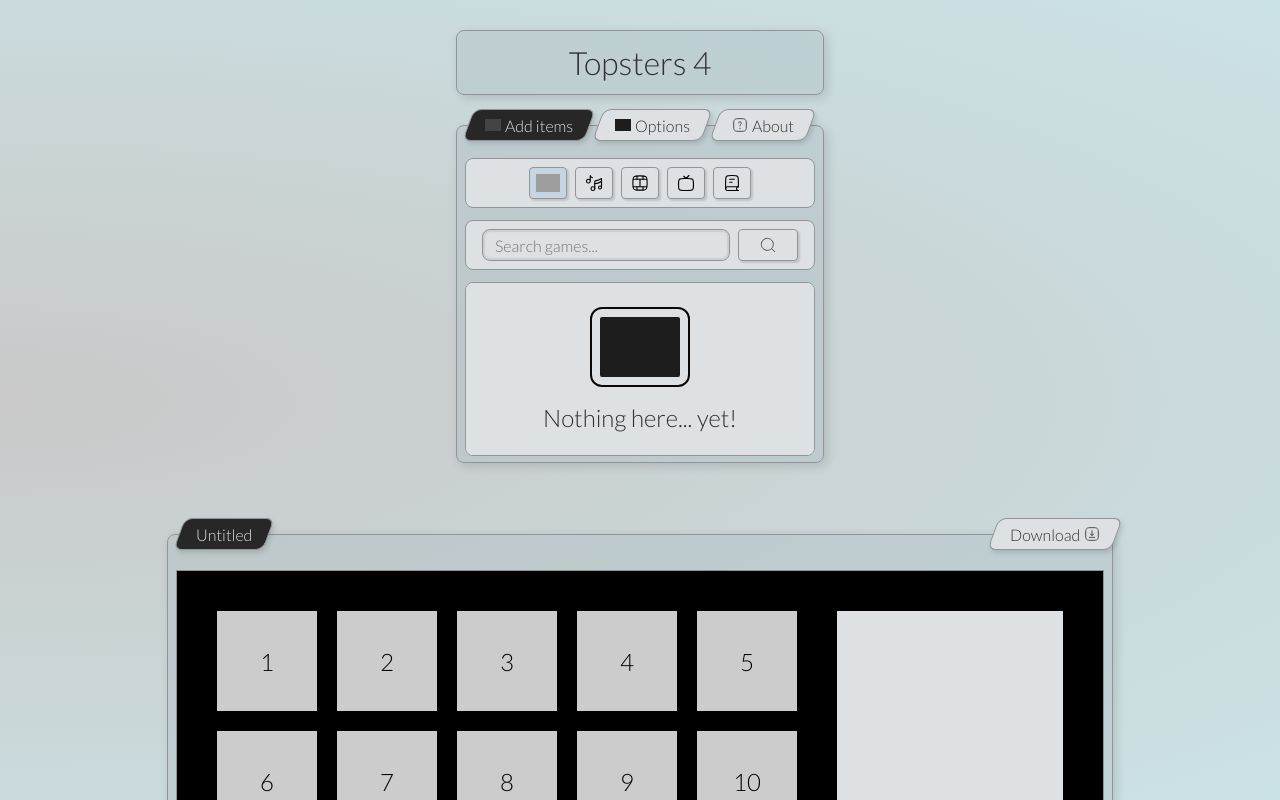
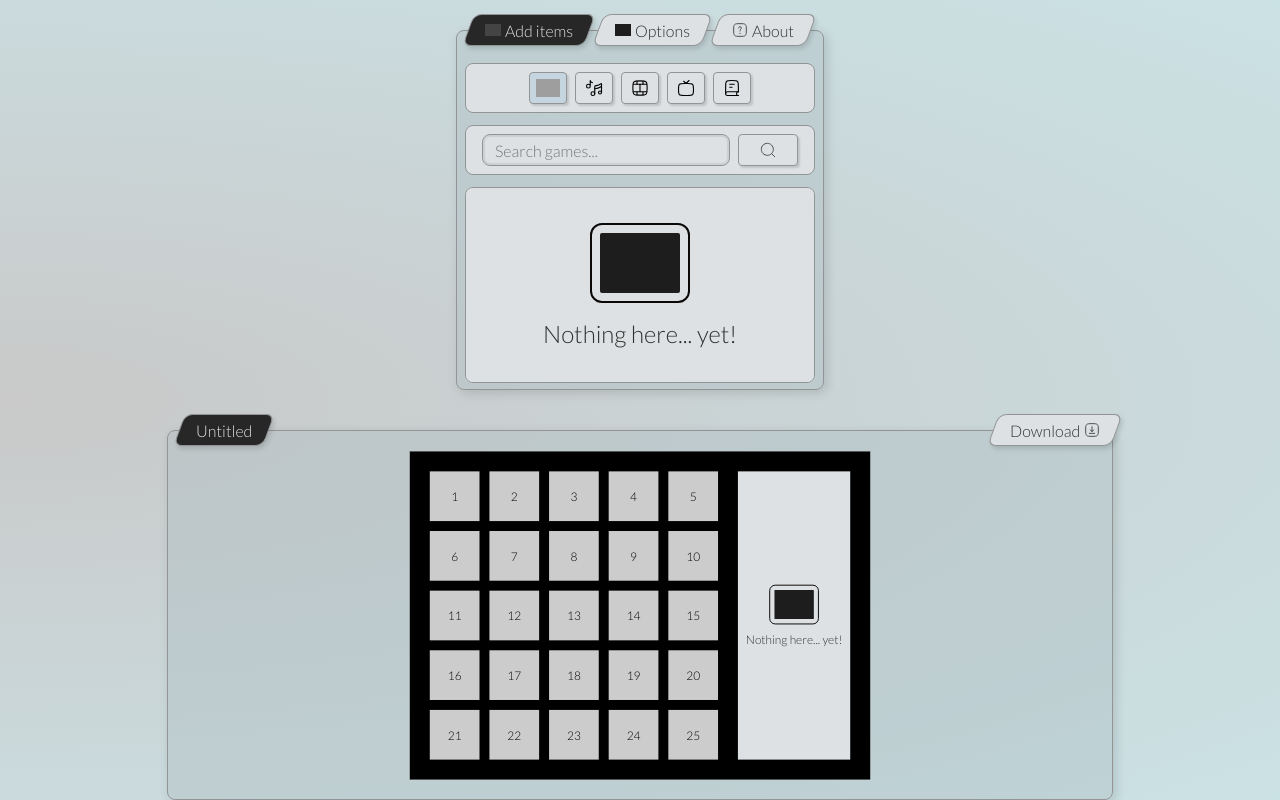
Before and after one commit to Roselcost/topsters, a Next.js app: page / in a window 1280 px wide. Shown: the top 800 px of the page. Built offline with nearby package versions, Linux system fonts and the light colour scheme; grey boxes are pictures that could not be loaded.

Commit message:
Improve mobile view

```diff
--- a/src/components/AddTab.tsx
+++ b/src/components/AddTab.tsx
@@ -52,7 +52,7 @@
       setIsSearching(true);
       axios
         .get(
-          `http://localhost:3000/api/endpoints?category=${category}&name=${search}`
+          `https://topsters4.vercel.app/api/endpoints?category=${category}&name=${search}`
         )
         .then((response) => {
           console.log(response.data[0].cover);
--- a/src/styles/Home.module.css
+++ b/src/styles/Home.module.css
@@ -112,22 +112,30 @@
   height: calc(100% - 30px);
 }
 
+.toolbar {
+  height: calc(100% - 126px);
+}
+
 @media (max-width: 1300px) {
   .left-panel {
     width: unset;
     max-width: 400px;
+    height: 50%;
   }
   .workspace {
     width: unset;
+    height: 50%;
+  }
+  .app-header {
+    display: none;
+  }
+  .toolbar {
+    height: 100%;
   }
 }
 
 .app-header {
   height: 65px;
-}
-
-.toolbar {
-  height: calc(100% - 126px);
 }
 
 .header {
@@ -174,13 +182,6 @@
   filter: invert(1) brightness(0.3);
 }
 
-
-
-
-
-
-
-
 .tab:hover .icon,
 .selected-tab .icon,
 html[dark] .icon {
```
